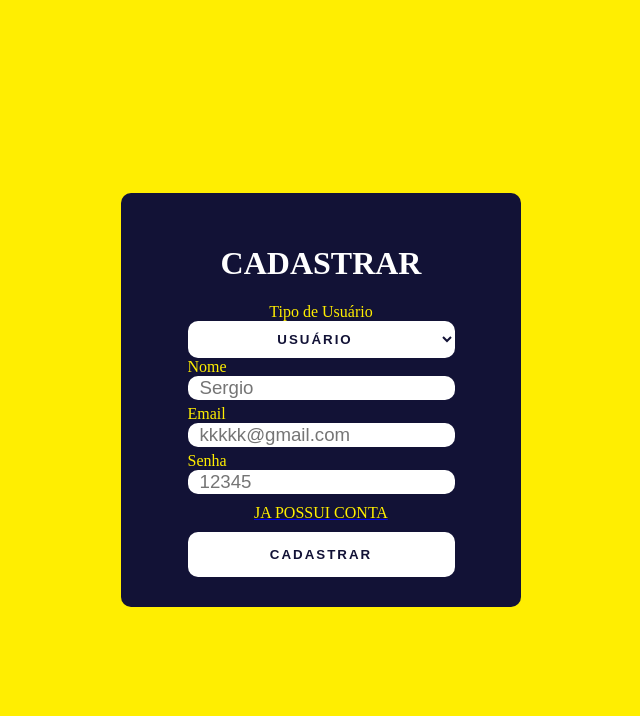
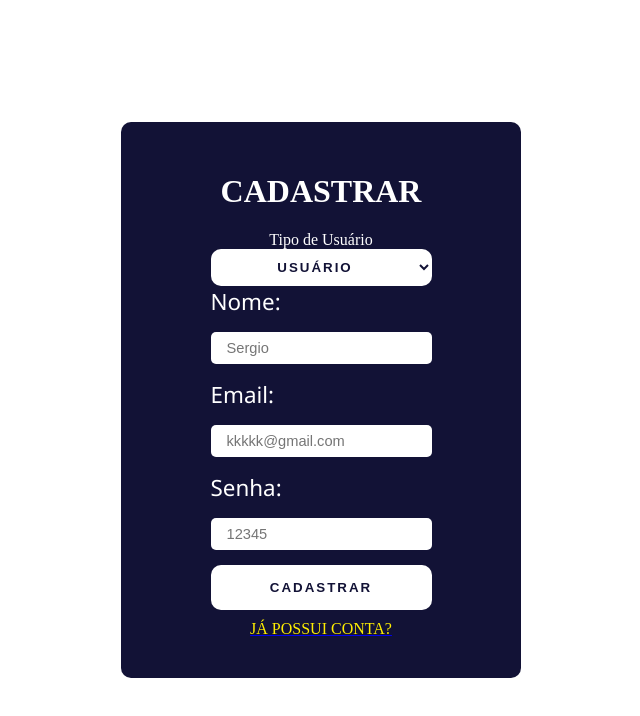
Before and after one commit to 2024-1-NADS2/Projeto2, a React (Create React App) app: page /cadastro in a window 1280 px wide. Shown: the top 716 px of the page, without its empty margins (319-959 px from the left). Built offline with nearby package versions, Linux system fonts and the light colour scheme.

Commit message:
mudei as paginas de login cadastro e mudar senha

```diff
--- a/src/pages/Cadastro/Cadastro.jsx
+++ b/src/pages/Cadastro/Cadastro.jsx
@@ -5,7 +5,8 @@ import { Link } from 'react-router-dom';
 
 
 
-export default function Cadastro(){
+export default function Cadastro() {
+  const [step, setStep] = useState(1);
   const [email, setEmail] = useState("");
   const [password, setPassword] = useState("");
   const [nome, setNome] = useState("");
@@ -15,56 +16,72 @@ export default function Cadastro(){
   const [rua, setRua] = useState("");
   const [numeroEndereco, setNumeroEndereco] = useState("");
   const [telefone, setTelefone] = useState("");
-    return(
+
+  const handleNext = () => {
+    setStep(step + 1);
+  };
+
+  const handleBack = () => {
+    setStep(step - 1);
+  };
+
+  const handleSubmit = (e) => {
+    e.preventDefault();
+  };
+
+  return (
     <body>
       <div className="container-register">
-            <form className="container-register-form">
+        <form className="container-register-form" onSubmit={handleSubmit}>
           <div className="container-field-form">
             <div className="container-title-form-register">
-                    <h1>cadastrar</h1>
+              <h1>Cadastrar</h1>
             </div>
 
+            {step === 1 && (
+              <>
                 <div className="container-select-register">
-                            <label >Tipo de Usuário</label>
+                  <label>Tipo de Usuário</label>
                   <select className="tipo-usuario" value={tipoUsuario} onChange={e => setTipoUsuario(e.target.value)}>
                     <option value="usuario">Usuário</option>
                     <option value="ong">ONG</option>
                   </select>
                 </div>
 
-
                 <div className="container-inputs-form-register">
-                  <label >Nome</label>
+                  <label>Nome:</label>
                   <input
                     type="text"
                     placeholder="Sergio"
                     value={nome}
                     onChange={e => setNome(e.target.value)}
-                    required/>
+                    required
+                  />
                 </div>
                 <div className="container-inputs-form-register">
-                  <label >Email</label>
+                  <label>Email:</label>
                   <input
-                    type="text"
+                    type="email"
                     placeholder="kkkkk@gmail.com"
                     value={email}
                     onChange={e => setEmail(e.target.value)}
-                    required/>
+                    required
+                  />
                 </div>
                 <div className="container-inputs-form-register">
-                  <label >Senha</label>
+                  <label>Senha:</label>
                   <input
                     type="Password"
                     placeholder="12345"
                     value={password}
                     onChange={e => setPassword(e.target.value)}
-                    required/>
+                    required
+                  />
                 </div>
 
                 {tipoUsuario === 'ong' && (
-            <>
                   <div className="container-inputs-form-register">
-                <label >CNPJ</label>
+                    <label>CNPJ:</label>
                     <input
                       type="text"
                       placeholder="00.000.000/0000-00"
@@ -73,8 +90,22 @@ export default function Cadastro(){
                       required
                     />
                   </div>
+                )}
+
+                {tipoUsuario === 'ong' && (
+                  <button type="submit" className="container-handleNext-register" onClick={handleNext}>Próxima Etapa</button>
+                )}
+
+                {tipoUsuario !== 'ong' && (
+                  <button type="submit" className="container-button-form-register">Cadastrar</button>
+                )}
+              </>
+            )}
+
+            {step === 2 && (
+              <>
                 <div className="container-inputs-form-register">
-                <label >Cidade</label>
+                  <label>Cidade:</label>
                   <input
                     type="text"
                     placeholder="São Paulo"
@@ -84,7 +115,7 @@ export default function Cadastro(){
                   />
                 </div>
                 <div className="container-inputs-form-register">
-                <label >Rua</label>
+                  <label>Rua:</label>
                   <input
                     type="text"
                     placeholder="Rua das Canoas"
@@ -94,7 +125,7 @@ export default function Cadastro(){
                   />
                 </div>
                 <div className="container-inputs-form-register">
-                <label >Numero</label>
+                  <label>Número:</label>
                   <input
                     type="text"
                     placeholder="802"
@@ -104,7 +135,7 @@ export default function Cadastro(){
                   />
                 </div>
                 <div className="container-inputs-form-register">
-                <label >Telefone</label>
+                  <label>Telefone:</label>
                   <input
                     type="text"
                     placeholder="11 98787-5862"
@@ -113,24 +144,22 @@ export default function Cadastro(){
                     required
                   />
                 </div>
+
+                <button type="button" className="container-handleBack-register" onClick={handleBack}>Voltar</button>
+                <button type="submit" className="container-button-form-register">Cadastrar</button>
               </>
             )}
 
+            {step === 1 && (
               <Link to="/login">
                 <div className="container-Ihaveanaccount-form">
-                     <a >ja possui conta</a>
+                  <a>Já possui conta?</a>
                 </div>
               </Link>
-
-                 <Link to="/login">
-                <button type="submit" className="container-button-form-register" >cadastrar</button>
-                </Link>
-
+            )}
           </div>
-
         </form>
       </div>
-        <script src="script.jsx"></script>
 
 
     </body>
--- a/src/pages/Cadastro/style.css
+++ b/src/pages/Cadastro/style.css
@@ -12,7 +12,7 @@ body * {
     display: flex;
     justify-content: center;
     align-items: center;
-    background-color: rgb(255, 238, 1);
+    background-color: rgba(255, 255, 255, 0.541);
 }
 
 .container-register-form {
@@ -50,29 +50,66 @@ select {
 }
 
 .container-select-register{
-    color: rgb(255, 238, 1);
+    color: white;
     text-align: center;
 }
 
 .container-inputs-form-register {
-    width: 100%;
     display: flex;
     flex-direction: column;
-    align-items: flex-start;
-    margin-bottom: 5px;
+    gap: 15px;
+    justify-content: center;
+    width: 100%;
+    margin-bottom: 15px;
 }
 .container-inputs-form-register > label{
-    color: rgb(255, 238, 1);
+    color: white;
 }
 
 .container-inputs-form-register > input {
     width: 100%;
+    border-radius: 5px;
+    border: none;
+    padding: 16px;
+    background-color: white;
+    font-size: 11pt;
+    outline: none;
+    box-sizing: border-box;
+    margin-bottom: 0px;
+}
+.container-inputs-form-register{
+    color: white;
+    font-size: 1.4rem;
+    font-family: 'Segoe UI', Tahoma, Geneva, Verdana, sans-serif;
+}
+.container-handleNext-register {
+    width: 100%;
+    padding: 15px 0px;
+    border: none;
     border-radius: 10px;
+    outline: none;
+    text-transform: uppercase;
+    font-weight: 800;
+    letter-spacing: 2px;
+    color: rgb(18, 18, 54);
+    background-color: white;
+    cursor: pointer;
+    text-align: center;
+}
+.container-handleBack-register{
+    width: 100%;
+    padding: 5px 0px;
     border: none;
-    padding: 12px;
+    border-radius: 10px;
+    outline: none;
+    text-transform: uppercase;
+    font-weight: 800;
+    letter-spacing: 2px;
+    color: rgb(18, 18, 54);
     background-color: white;
-    font-size: 14pt;
-    outline: none;
+    cursor: pointer;
+    text-align: center;
+    margin-bottom: 10px;
 }
 
 .container-Ihaveanaccount-form {
--- a/src/pages/Login/Login.jsx
+++ b/src/pages/Login/Login.jsx
@@ -16,9 +16,6 @@ export default function Login() {
 
         <body>
             <div className="container-login">
-                <div className="container-image-login">
-                    <h1>VENHA APRENDER</h1>
-                </div>
                 <form className="container-login-form">
                     <div className="container-campo-form">
                         <div className="container-title-form">
@@ -27,7 +24,7 @@ export default function Login() {
                         <div className="container-inputs-form">
                             <label >Email: </label>
                             <input
-                                type="text"
+                                type="email"
                                 placeholder="Email"
                                 value={email}
                                 onChange={e => setEmail(e.target.value)}
@@ -53,10 +50,11 @@ export default function Login() {
                             </div>
                         </Link>
 
-                        <Link to="/">
-                            <button type="submit" className="container-button-form" href='#'>Login</button>
-                        </Link>
-
+                        <div className="container-login-teste">
+                            <Link to="/">
+                                <button type="submit" className="container-button-form" >Login</button>
+                            </Link>
+                        </div>
                     </div>
 
                 </form>
--- a/src/pages/RecuperarSenha/Recuperarsenha.jsx
+++ b/src/pages/RecuperarSenha/Recuperarsenha.jsx
@@ -24,7 +24,7 @@ export default function Recuperarsenha(){
                 </div>
 
                 <div className="container-inputs-form-change-password">
-                    <label >Email</label>
+                    <label >Email:</label>
                     <input
                         type="email"
                         placeholder="Email"
@@ -34,7 +34,7 @@ export default function Recuperarsenha(){
                     />
                 </div>
                 <div className="container-inputs-form-change-password">
-                    <label >Nova Senha</label>
+                    <label >Nova Senha:</label>
                     <input
                         type="password"
                         placeholder="Nova Senha"
@@ -44,7 +44,7 @@ export default function Recuperarsenha(){
                     />
                 </div>
                 <div className="container-inputs-form-change-password">
-                    <label >Confirmar Senha</label>
+                    <label >Confirmar Senha:</label>
                     <input
                         type="password"
                         placeholder="Confirmar Nova Senha"
--- a/src/pages/RecuperarSenha/style.css
+++ b/src/pages/RecuperarSenha/style.css
@@ -12,7 +12,7 @@ body * {
     display: flex;
     justify-content: center;
     align-items: center;
-    background-color: rgb(255, 238, 1);
+    background-color: rgba(255, 255, 255, 0.541);
 }
 
 .container-change-password-form {
@@ -43,15 +43,22 @@ body * {
 
 .container-inputs-form-change-password > input {
     width: 100%;
-    border-radius: 10px;
+    border-radius: 5px;
     border: none;
-    padding: 15px;
+    padding: 17px;
     background-color: white;
-    font-size: 14pt;
+    font-size: 11pt;
     outline: none;
+    box-sizing: border-box;
+    margin-bottom: 10px;
+}
+.container-inputs-form-change-password{
+    color: white;
+    font-size: 1.4rem;
+    font-family: 'Segoe UI', Tahoma, Geneva, Verdana, sans-serif;
 }
 .container-inputs-form-change-password > label{
-    color: rgb(255, 238, 1);
+    margin-bottom: 10px;
 }
 
 .container-button-form-change-password{
--- a/src/services/organizacoes.js
+++ b/src/services/organizacoes.js
@@ -28,5 +28,15 @@ export async function obterOrganizacoes() {
             email: 'qualquer3@email.com',
             telefone: '987655432113'
         },
+        {
+            nome: 'Organização 3',
+            imagem: 'https://observatorio3setor.org.br/wp-content/uploads/2015/08/reduca.jpg',
+            descricao: 'descrição da org3',
+            cnpj: '123456789012343',
+            endereco: 'rua qualquer, n 103',
+            email: 'qualquer3@email.com',
+            telefone: '987655432113'
+        }
+
     ]
 }
```
Also changed, not shown: src/pages/Login/style.css (+10 -17 lines). Lines whose indentation alone changed are shown as unchanged.
